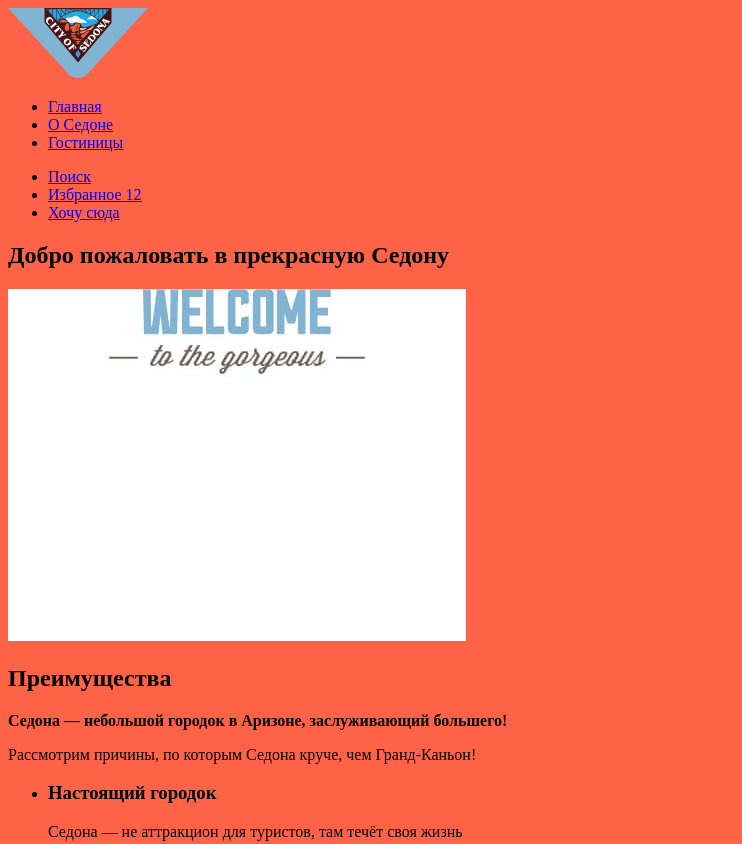
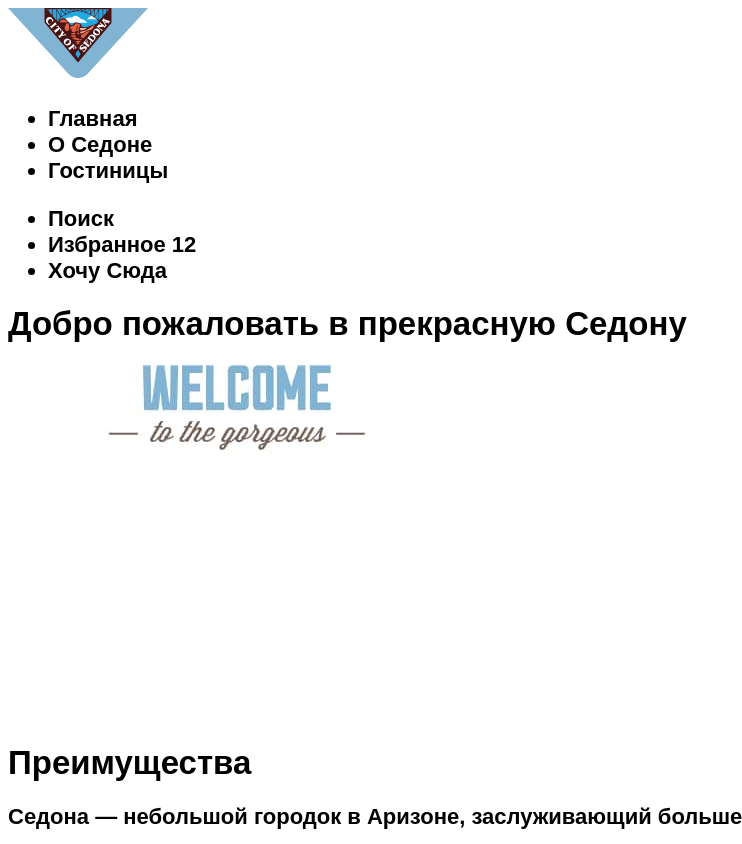
Before and after one commit to htmlacademy-htmlcss/2295065-sedona-36, a plain HTML site: page index.html in a window 1280 px wide. Shown: the top 844 px of the page, without its empty margins (0-742 px from the left). Drawn offline with Linux system fonts and the light colour scheme; a web font is replaced by a local one.

Commit message:
задает шрифты хедеру и навигации

```diff
--- a/styles/styles.css
+++ b/styles/styles.css
@@ -1,3 +1,41 @@
+@font-face {
+  font-family: "PT Sans";
+
+  font-style:normal;
+  font-weight: 400;
+  src: url("fonts\ptsans-400.woff2") format("woff2");
+  font-display: swapp
+}
+
+@font-face {
+  font-family: "PT Sans";
+
+  font-style:normal;
+  font-weight: 700;
+  src: url("fonts\ptsans-700.woff2") format("woff2");
+  font-display: swapp
+}
+
 body {
-  background-color: tomato;
+  font-family: "PT Sans", sans-serif;
+
+  font-size: 22px;
+  line-height: 26px;
+  color: #000000;
+  background-color: #FFFFFF;
 }
+.page-header {
+  color: #000000;
+  background-color: #ffffff;
+}
+.navigation-link {
+  font-family: "PT Sans", sans-serif;
+  line-height: 24px;
+  font-weight: 700;
+  text-align: center;
+  color:inherit;
+  background-color: inherit;
+  text-decoration: none;
+  text-transform: capitalize;
+
+}
```
